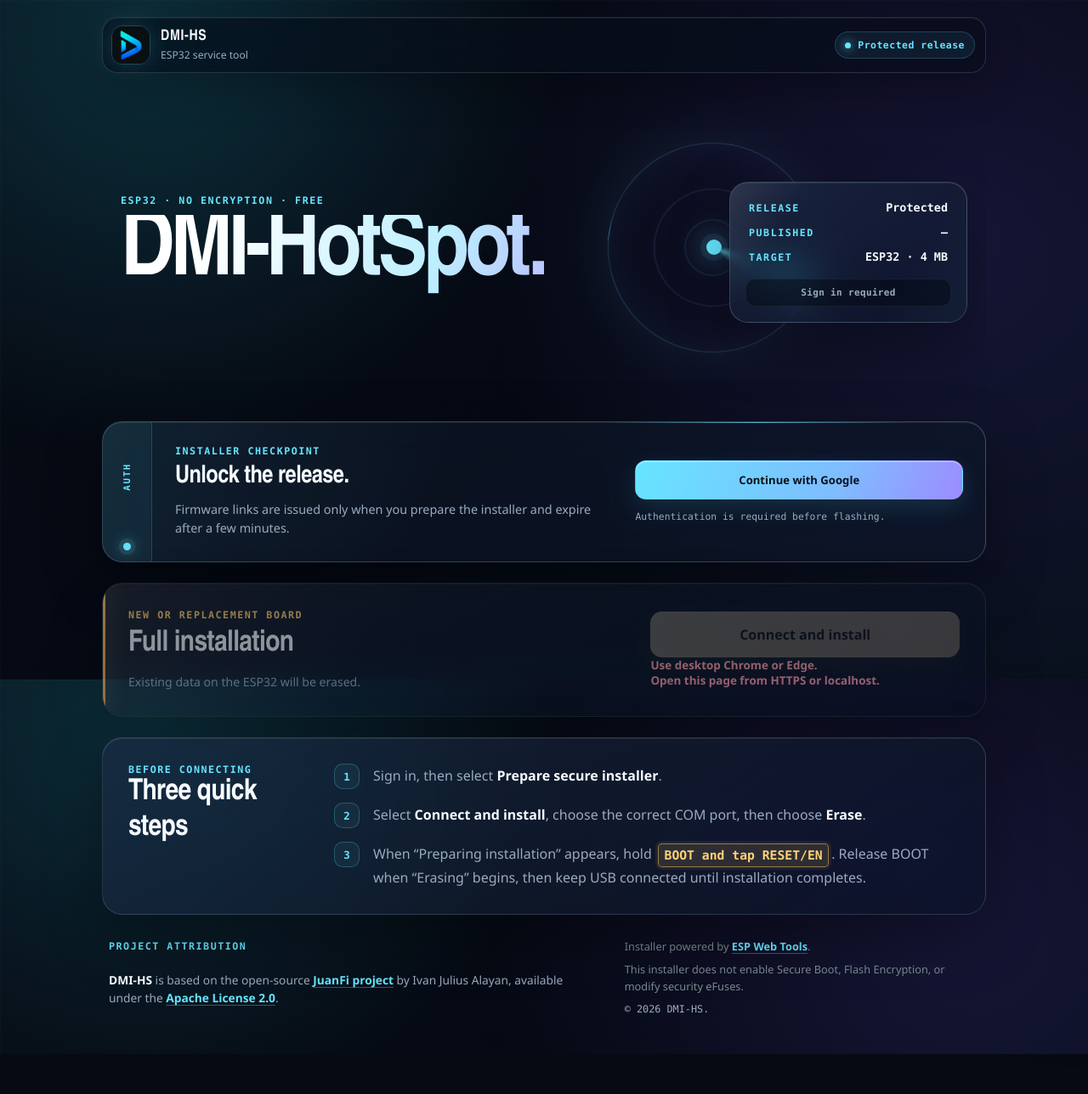
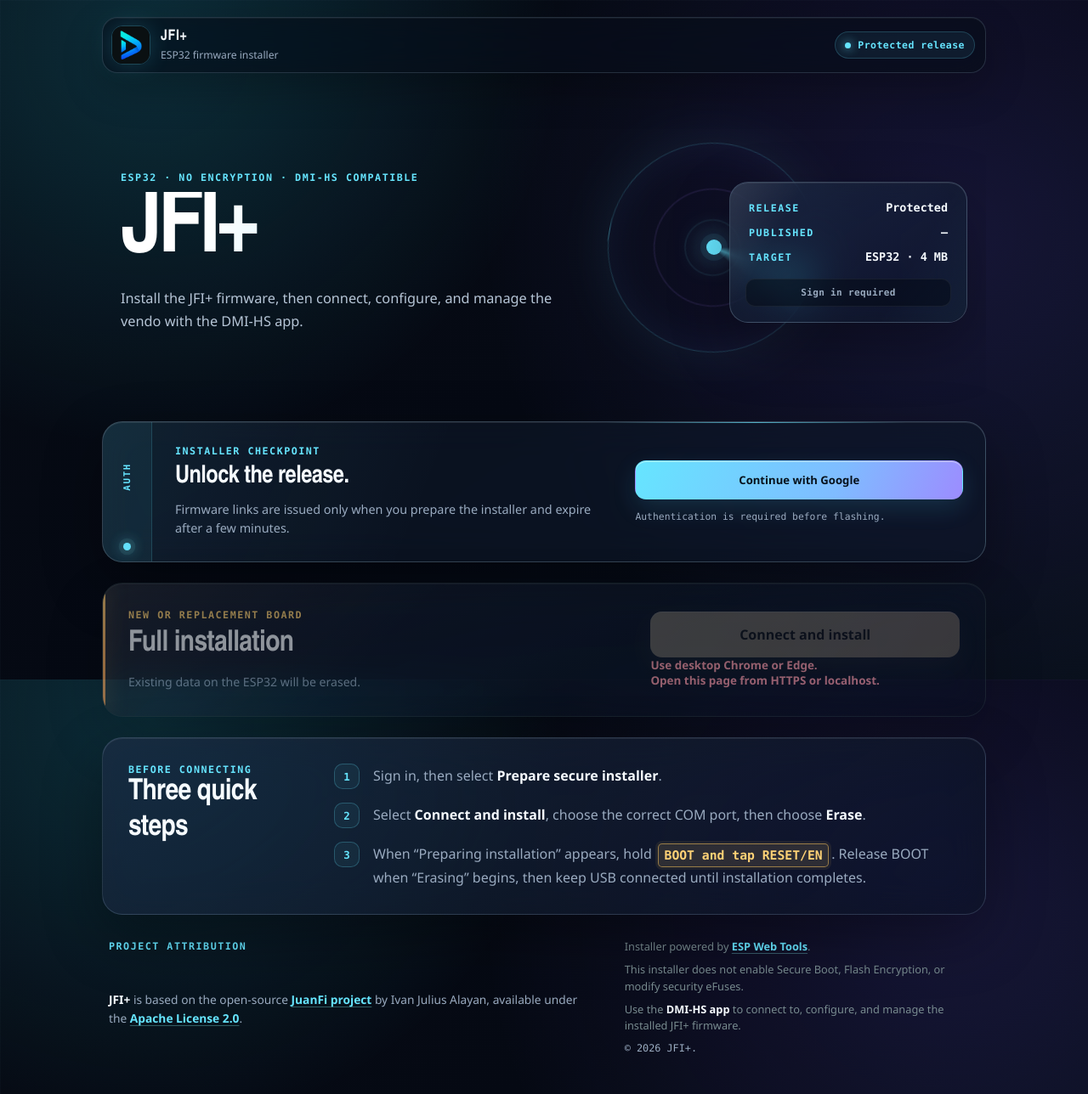
Before and after one commit to admepls/DMI-HS, a plain HTML site: page index.html in a window 1280 px wide. Shown: the whole page at 85% size. Before the commit the page ends 1241 px from the top, so only its background shows below. Drawn offline with Linux system fonts and the light colour scheme; no server answers.

Commit message:
Rebrand installer as JFI+ and add Pages deployment

```diff
--- a/app.js
+++ b/app.js
@@ -14,7 +14,7 @@ import {
   ReCaptchaEnterpriseProvider,
   initializeAppCheck
 } from "https://www.gstatic.com/firebasejs/12.18.0/firebase-app-check.js";
-import { DMI_HS_UPDATER_CONFIG as config } from "./config.js";
+import { JFI_PLUS_UPDATER_CONFIG as config } from "./config.js";
 
 const browserNotice = document.getElementById("browser-notice");
 const releaseError = document.getElementById("release-error");
@@ -281,7 +281,7 @@ if (document.body) {
 
 function createInstallerManifest(release, parts) {
   const manifest = {
-    name: "DMI-HS",
+    name: "JFI+",
     version: release.version,
     new_install_prompt_erase: true,
     new_install_improv_wait_time: 0,
--- a/config.js
+++ b/config.js
@@ -1,4 +1,6 @@
-export const DMI_HS_UPDATER_CONFIG = Object.freeze({
+// JFI+ uses the existing DMI-HS Firebase backend so approved accounts,
+// protected releases, quotas, and installation metrics remain compatible.
+export const JFI_PLUS_UPDATER_CONFIG = Object.freeze({
   firebase: Object.freeze({
     apiKey: "AIzaSyCH9HUM8OKueyyF-LcluFn56_37nd7cdVA",
     authDomain: "dmi-hs.firebaseapp.com",
--- a/functions/index.mjs
+++ b/functions/index.mjs
@@ -77,7 +77,7 @@ function requireApprovedInstaller(request) {
     });
     throw new HttpsError(
       "permission-denied",
-      "This account is not approved to install DMI-HS firmware."
+      "This account is not approved to install JFI+ firmware."
     );
   }
 
--- a/functions/package.json
+++ b/functions/package.json
@@ -1,5 +1,5 @@
 {
-  "name": "dmi-hs-firmware-access",
+  "name": "jfi-plus-firmware-access",
   "private": true,
   "type": "module",
   "engines": {
--- a/index.html
+++ b/index.html
@@ -6,9 +6,9 @@
     <meta name="theme-color" content="#060a12">
     <meta
       name="description"
-      content="Install DMI-HS firmware on a standard ESP32 from Chrome or Edge."
+      content="Install JFI+ firmware on a standard ESP32, then configure it with the DMI-HS app."
     >
-    <title>DMI-HS ESP32 Installer</title>
+    <title>JFI+ ESP32 Installer</title>
     <link rel="icon" href="assets/favicon.png">
     <link rel="stylesheet" href="styles.css?v=4">
     <script
@@ -20,11 +20,11 @@
   <body>
     <main class="shell">
       <header class="brandbar">
-        <a class="brand" href="./" aria-label="DMI-HS installer home">
+        <a class="brand" href="./" aria-label="JFI+ installer home">
           <img src="assets/logo.png" alt="">
           <span>
-            <strong>DMI-HS</strong>
-            <small>ESP32 service tool</small>
+            <strong>JFI+</strong>
+            <small>ESP32 firmware installer</small>
           </span>
         </a>
         <span class="source-link">Protected release</span>
@@ -32,10 +32,11 @@
 
       <section class="hero" aria-labelledby="page-title">
         <div class="hero-copy">
-          <p class="eyebrow">ESP32 · no encryption · Free</p>
-          <h1 id="page-title">DMI-HotSpot.</h1>
+          <p class="eyebrow">ESP32 · no encryption · DMI-HS compatible</p>
+          <h1 id="page-title">JFI+</h1>
           <p class="hero-lede">
-
+            Install the JFI+ firmware, then connect, configure, and manage the
+            vendo with the DMI-HS app.
           </p>
         </div>
         <dl class="release-card" aria-label="Available release">
@@ -64,8 +65,8 @@
           <p class="eyebrow">Installer checkpoint</p>
           <h2>Unlock the release.</h2>
           <p>
-            Firmware links are issued
-            only when you prepare the installer and expire after a few minutes.
+            Firmware links are issued only when you prepare the installer and
+            expire after a few minutes.
           </p>
         </div>
         <div class="access-controls">
@@ -162,7 +163,7 @@
         <div class="footer-attribution">
           <p class="eyebrow">Project attribution</p>
           <p>
-            <strong>DMI-HS</strong> is based on the open-source
+            <strong>JFI+</strong> is based on the open-source
             <a
               href="https://github.com/ivanalayan15/JuanFi"
               target="_blank"
@@ -189,7 +190,11 @@
             This installer does not enable Secure Boot, Flash Encryption, or
             modify security eFuses.
           </p>
-          <p class="footer-copyright">© 2026 DMI-HS.</p>
+          <p>
+            Use the <strong>DMI-HS app</strong> to connect to, configure, and
+            manage the installed JFI+ firmware.
+          </p>
+          <p class="footer-copyright">© 2026 JFI+.</p>
         </div>
       </footer>
     </main>
```
Also changed, not shown: .github/workflows/pages.yml (added), README.md, 2 other files.
